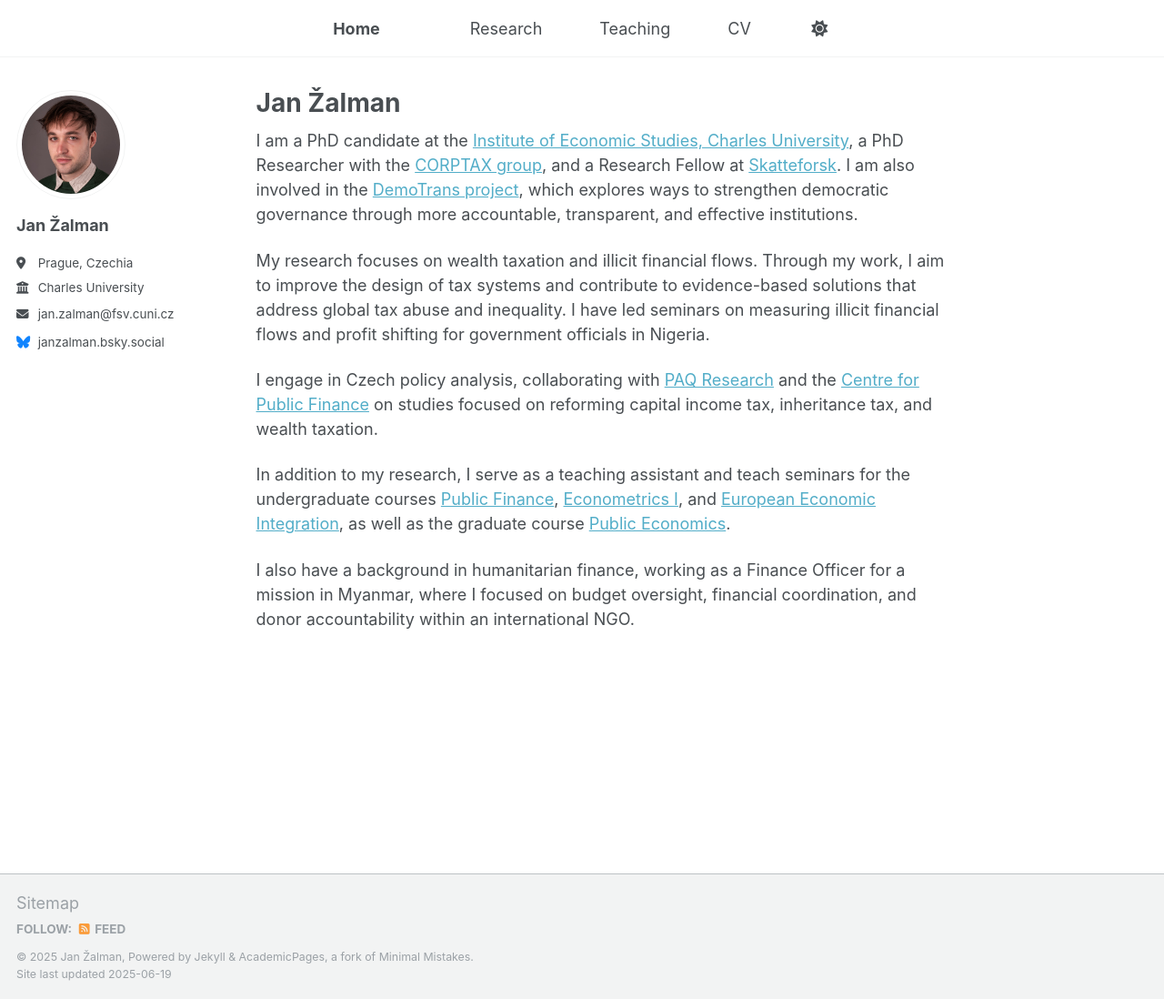
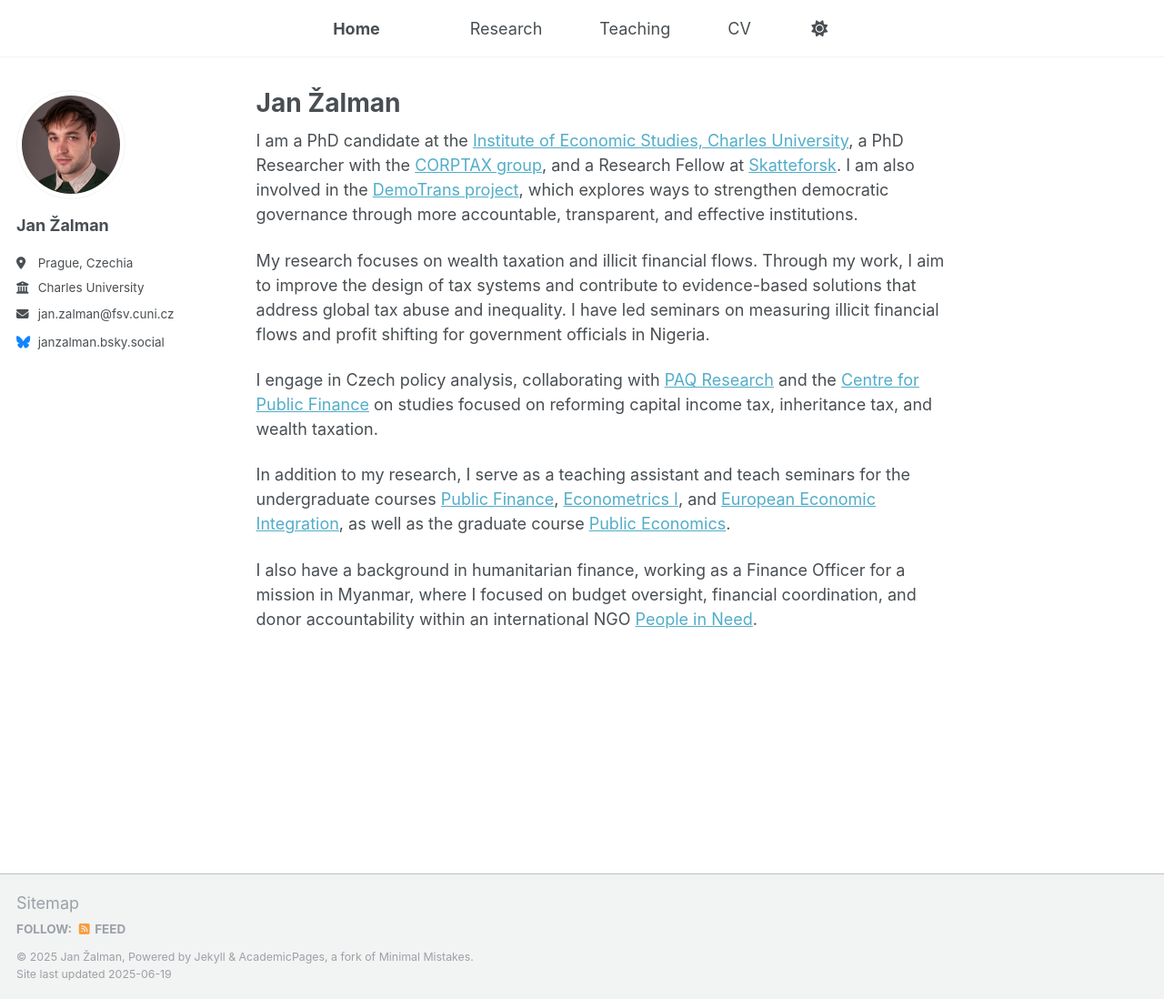
Before and after one commit to janzalman/janzalman.github.io, a Jekyll site: the page built from _pages/index.md, in a window 1280 px wide and 1098 px high. Shown: the whole window at 91% size. Built offline with Jekyll 4.4.1, drawn with Linux system fonts in a browser that asks for light colours.

Commit message:
Update index.md

```diff
--- a/_pages/index.md
+++ b/_pages/index.md
@@ -13,4 +13,4 @@ I engage in Czech policy analysis, collaborating with [PAQ Research](https://www
 
 In addition to my research, I serve as a teaching assistant and teach seminars for the undergraduate courses [Public Finance](https://is.cuni.cz/studium/eng/predmety/index.php?do=predmet&kod=JEB025), [Econometrics I](https://is.cuni.cz/studium/eng/predmety/index.php?do=predmet&kod=JEB109), and [European Economic Integration](https://is.cuni.cz/studium/eng/predmety/index.php?do=predmet&kod=JEB026), as well as the graduate course [Public Economics](https://is.cuni.cz/studium/eng/predmety/index.php?do=predmet&kod=JEM203).
 
-I also have a background in humanitarian finance, working as a Finance Officer for a mission in Myanmar, where I focused on budget oversight, financial coordination, and donor accountability within an international NGO.
+I also have a background in humanitarian finance, working as a Finance Officer for a mission in Myanmar, where I focused on budget oversight, financial coordination, and donor accountability within an international NGO [People in Need](https://www.peopleinneed.net/).
```
